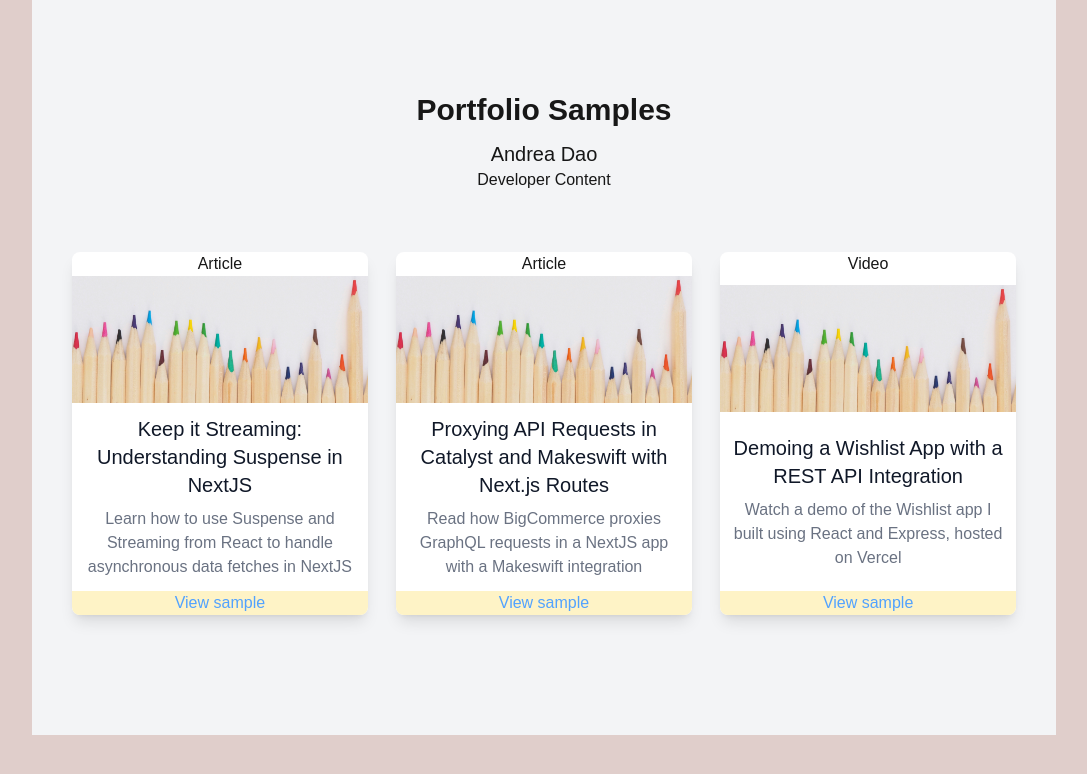
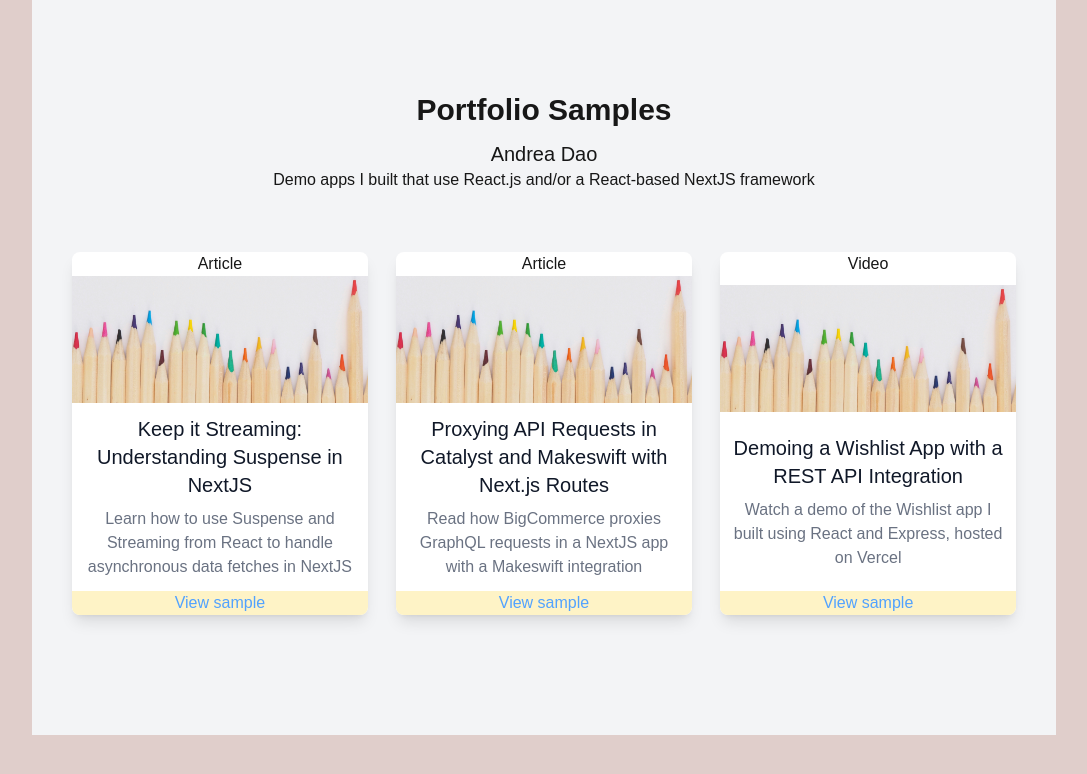
Before and after one commit to bc-andreadao/the-digital-me, a Next.js app: page /resume in a window 1280 px wide. Shown: the top 774 px of the page, without its empty margins (96-1183 px from the left). Built offline with nearby package versions, Linux system fonts and the light colour scheme.

Commit message:
update description

```diff
--- a/app/resume/page.tsx
+++ b/app/resume/page.tsx
@@ -7,7 +7,7 @@ export default function Resume() {
     <div className="text-center pt-20 pb-15 px-10 bg-gray-100">
       <h1 className="font-bold text-2xl sm:text-3xl p-3">Portfolio Samples</h1>
       <h2 className="text-lg sm:text-xl">Andrea Dao</h2>
-      <p>Developer Content</p>
+      <p>Demo apps I built that use React.js and/or a React-based NextJS framework</p>
       <section className="grid sm:grid-cols-2 lg:grid-cols-3 justify-center gap-x-[3%]">
         {samples.map((sample, i) => (
           <div
```
